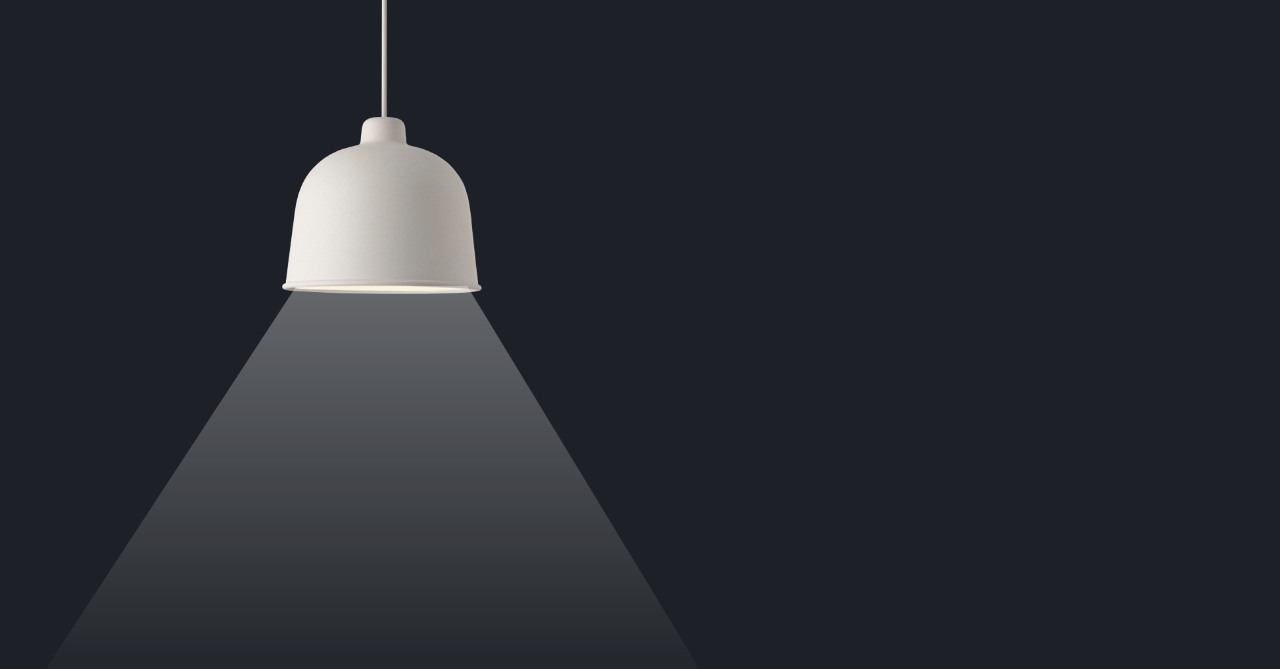
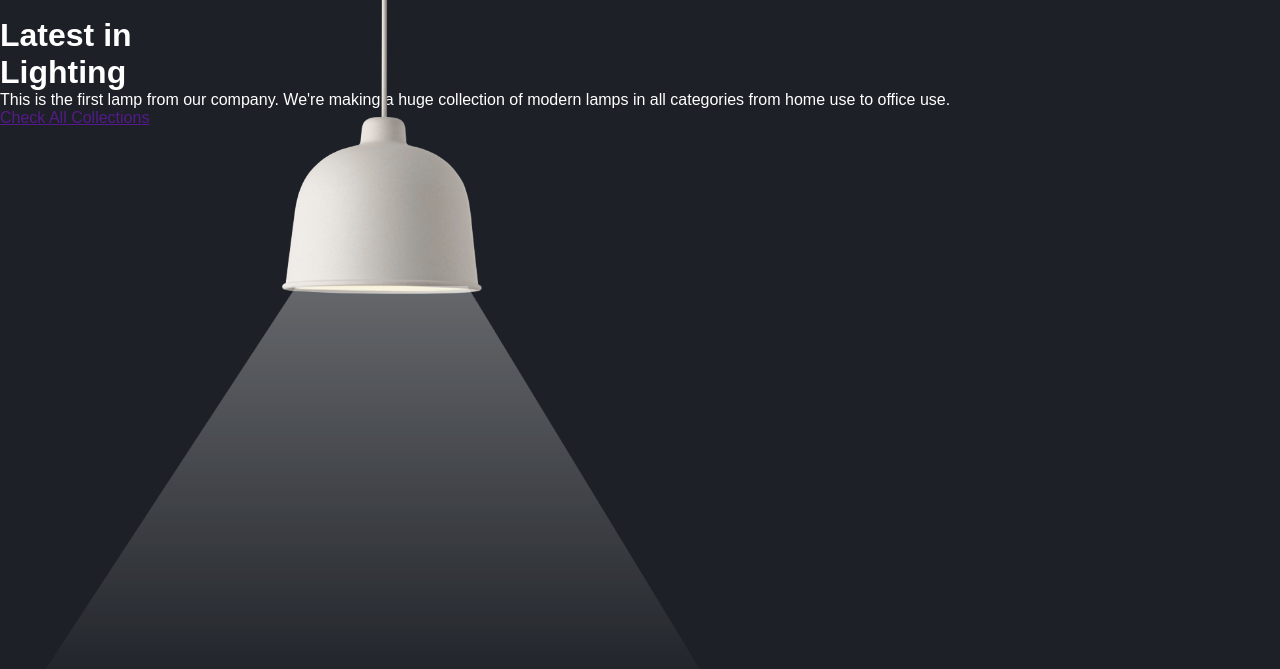
Before and after one commit to chrism-la/modern-lighting, a plain HTML site: page index.html in a window 1280 px wide. Shown: the part 69-738 px from the top of the page. Drawn offline with Linux system fonts and the light colour scheme.

Commit message:
HTML added text container

```diff
--- a/index.html
+++ b/index.html
@@ -26,7 +26,13 @@
         <img src="images/light.png" class="light">
     </div>
 
-
+    <div class="text-container">
+        <h1>Latest in<br> Lighting</h1>
+        <p>This is the first lamp from our company. We're making a huge
+            collection of modern lamps in all categories from home use to office
+            use.</p>
+        <a href="">Check All Collections</a>
+    </div>
 
 </div>
 
```
